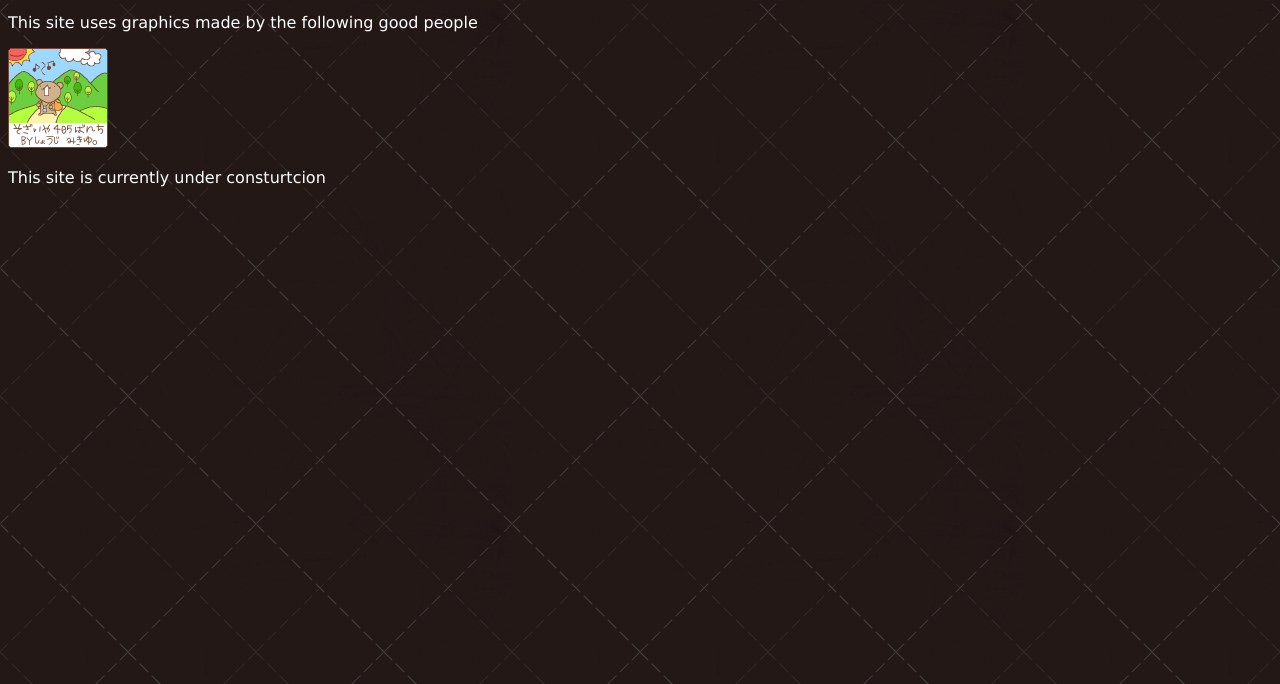
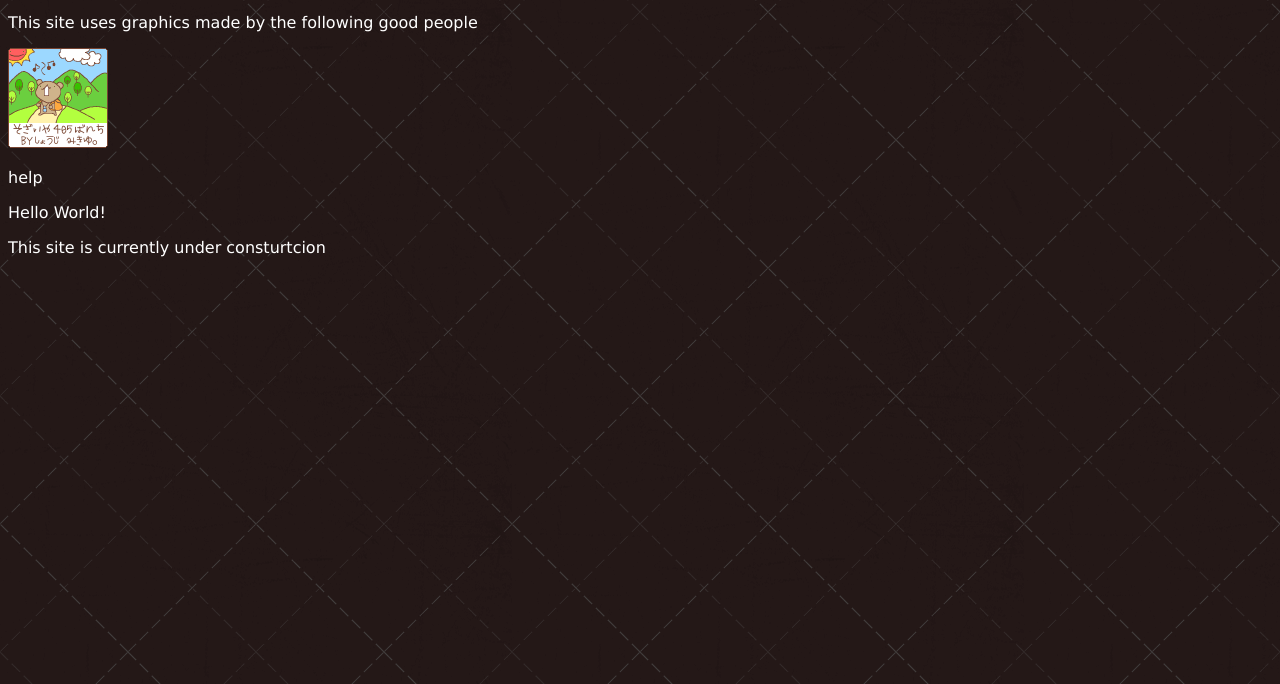
Before and after one commit to siccosico/heavy-heavy-site, a plain HTML site: page resources.html in a window 1280 px wide. Shown: the part 116-800 px from the top of the page. Drawn offline with Linux system fonts and the light colour scheme.

Commit message:
Update resources.html

```diff
--- a/resources.html
+++ b/resources.html
@@ -18,7 +18,13 @@
         <a href="http://sozaiya405.chu.jp/405/"><img src="sozaiya405_7.gif"></a>
     </p>
 
-    <p id="resource_entry"></p>
+    <p id="resource_entry">help</p>
+
+    <p id="demo"></p>
+
+    <script>
+      document.getElementById("demo").innerHTML = "Hello World!";
+    </script>
 
     <script>
       var xhttp = new XMLHttpRequest();
@@ -33,7 +39,7 @@
       function myFunction(xml) {
           var xmlDoc = xml.responseXML;
           document.getElementById("resource_entry").innerHTML =
-          xmlDoc.getElementsByTagName("resource")[0].childNodes[0].nodeValue;
+          xmlDoc.getElementsByTagName("name")[0].childNodes[0].nodeValue;
       }
     </script>
 
```
